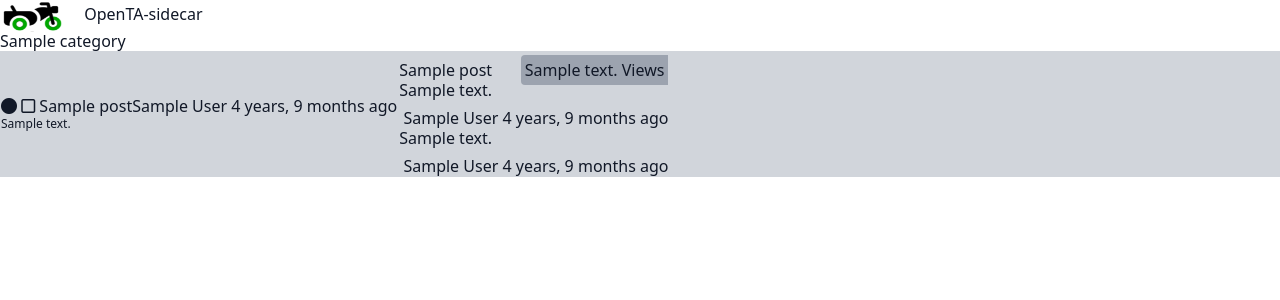
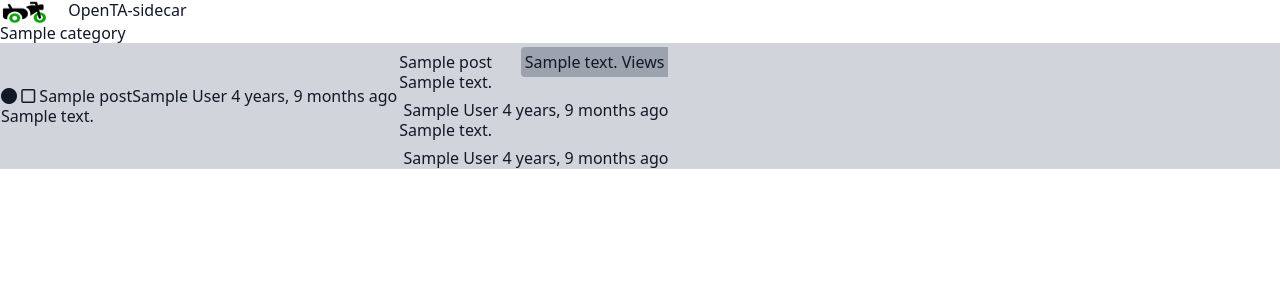
Before and after one commit to opentaproject/openta-blog, a Django app: template django/blog/blog/templates/blog/sidebyside.html in a window 1280 px wide. Shown: the top 300 px of the page. Run offline with Django 5.2, Linux system fonts and the light colour scheme; the template is opened without the code that fills it: most values are stand-ins (such as "Sample title", 1, 10 or a date in 2020); some libraries are stand-ins or nearby versions.

Commit message:
Make text responseive

```diff
--- a/django/blog/blog/templates/base.html
+++ b/django/blog/blog/templates/base.html
@@ -40,9 +40,9 @@ MathJax = {
 {% load static %}
 {% load humanize %}
 <body class="min-h-screen">
-<div class="OpenTA-body">
-<img class="inline w-16 h-8 " src="{% static '/images/s.ico' %}" alt="My Image">
-<a  class="hover:font-bold p-4" href="{% url "blog_index" %}"> OpenTA-sidecar </a>
+<div class="OpenTA-body OpenTA-text-size">
+<img class="inline w-8 h-4 md:w-12 md:h-6 lg:w-12 lg:h-6 " src="{% static '/images/s.ico' %}" alt="">
+<a  class="OpenTA-text-size hover:font-bold p-4" href="{% url "blog_index" %}"> OpenTA-sidecar </a>
 {% if is_authenticated %}  {{ username }} @ {{ subdomain }}  {{ author_type_display }}
 
 {% endif %}
--- a/django/blog/blog/templates/blog/header_snippet.html
+++ b/django/blog/blog/templates/blog/header_snippet.html
@@ -2,7 +2,7 @@
     <ul class="OpenTA-navigation-bar">
 
         {% for category in categories %}
-            <li class="-mb-px mr-1">
+            <li class="OpenTA-text-size -mb-px mr-1">
                 {% if category.pk == category_selected %}
                     <a class="OpenTA-category-selected" href="/blog/{{ category.pk }}/">{{ category }} </a>
                     </li>
--- a/django/blog/blog/templates/blog/posts_lhs.html
+++ b/django/blog/blog/templates/blog/posts_lhs.html
@@ -1,6 +1,6 @@
 {% block posts %}
   {% load humanize %}
-  <div class="OpenTA-post-list">
+  <div class="OpenTA-post-list OpenTA-text-size">
     {% if is_authenticated %}
       <div class="p-2 bg-gray-200">
         <form method="post" action="{% url 'blog_add_post' %}">
@@ -31,7 +31,7 @@
                 <span class="OpenTA-post-last-modified"> {{ post.author }} {{ post.last_modified | naturaltime }} </span>
               </a>
             </div>
-            <div class="text-xs" > {{ post.body | striptags | truncatechars:80   | safe }} </div>
+            <div class="OpenTA-text-size" > {{ post.body | striptags | truncatechars:80   | safe }} </div>
           </div>
 
         {% else %}
@@ -52,9 +52,9 @@
               </a>
             </div>
 	    {% if selected_posts %}
-            <div class="text-xs"> {{ post.body | truncatechars:80 | safe }} </div>
+            <div class="OpenTA-text-size"> {{ post.body | truncatechars:80 | safe }} </div>
 	    {% else %}
-<div class="text-xs"> {{ post.body | truncatechars:200 | safe }} </div>
+<div class="OpenTA-text-size"> {{ post.body | truncatechars:200 | safe }} </div>
 		{% endif %}
           </div>
         {% endif %}
```
Also changed, not shown: django/blog/backend/middleware/rewrite_response.py (+11 -15 lines).
